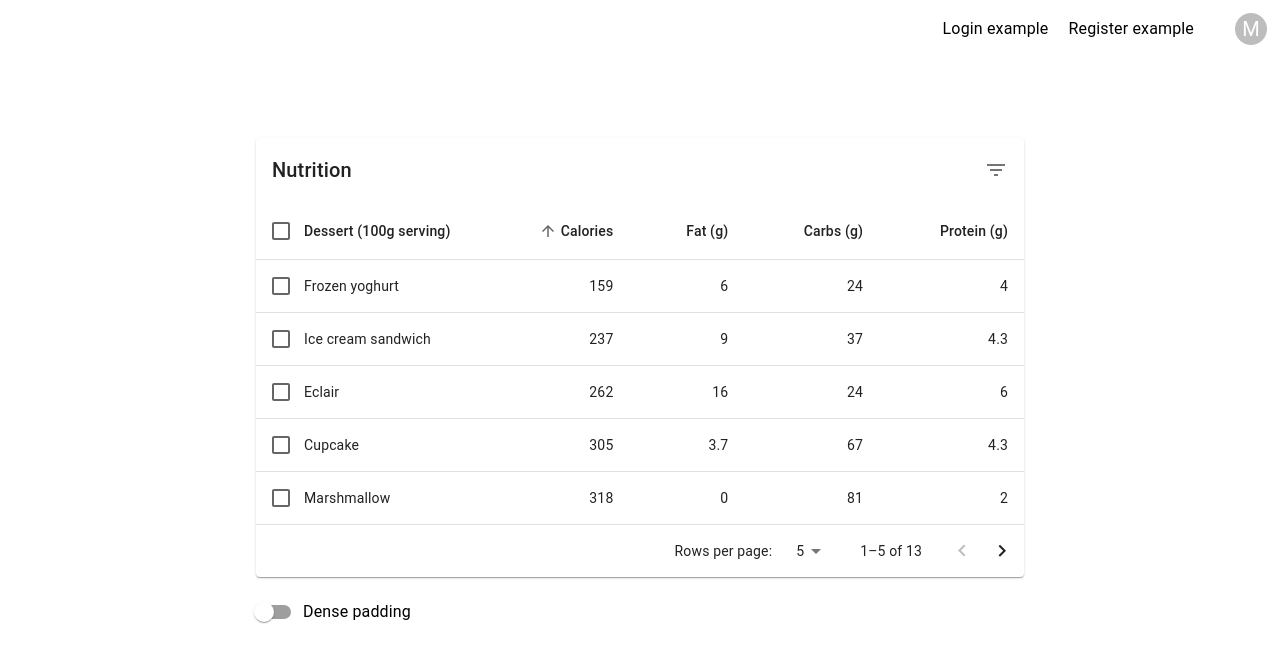
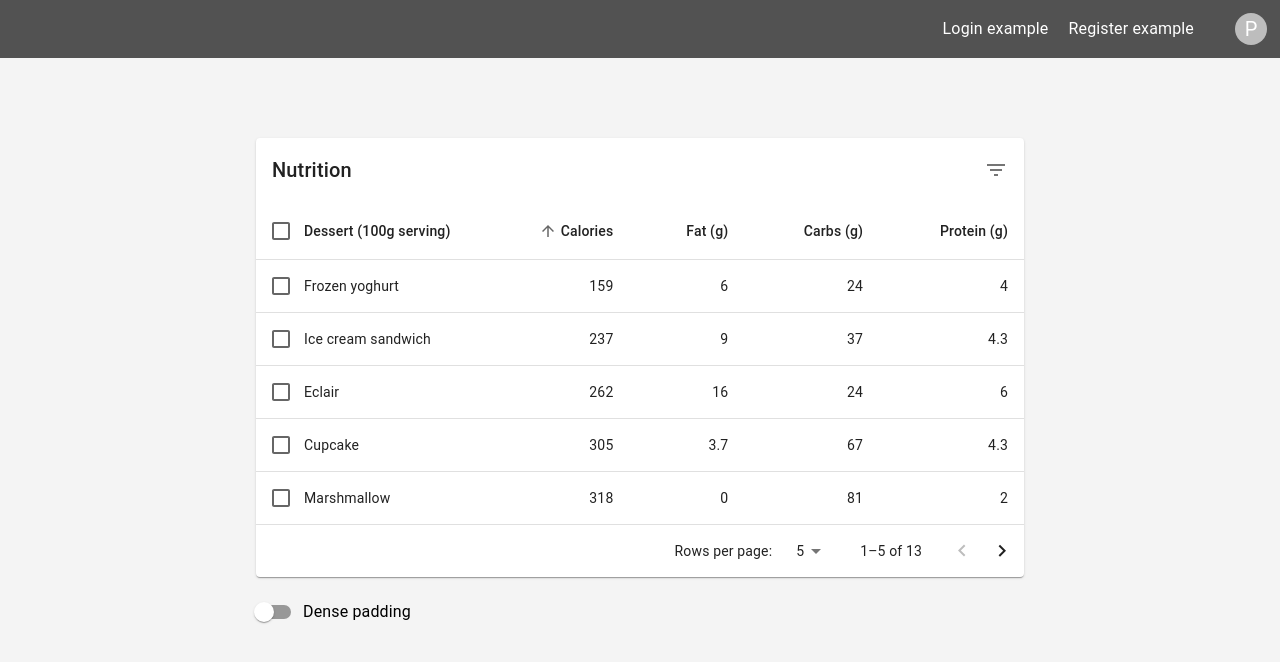
Before and after one commit to pkol92/materialui-app, a Next.js app: page / in a window 1280 px wide. Shown: the top 662 px of the page. Built offline with nearby package versions, Linux system fonts and the light colour scheme.

Commit message:
add style

```diff
--- a/components/navbar.tsx
+++ b/components/navbar.tsx
@@ -24,7 +24,7 @@ export default function Navbar() {
     setAnchorEl(null);
   };
   return (
-    <>
+    <div className="bg-neutral-600 text-white">
       <Box
         sx={{
           display: "flex",
@@ -36,10 +36,10 @@ export default function Navbar() {
         }}
       >
         <Typography sx={{ minWidth: 100 }}>
-          <Link href="/login">Login example</Link>{" "}
+          <Link href="/login">Login example</Link>
         </Typography>
         <Typography sx={{ minWidth: 100 }}>
-          <Link href="/register">Register example</Link>{" "}
+          <Link href="/register">Register example</Link>
         </Typography>
         <Tooltip title="Account settings">
           <IconButton
@@ -50,7 +50,7 @@ export default function Navbar() {
             aria-haspopup="true"
             aria-expanded={open ? "true" : undefined}
           >
-            <Avatar sx={{ width: 32, height: 32 }}>M</Avatar>
+            <Avatar sx={{ width: 32, height: 32 }}>P</Avatar>
           </IconButton>
         </Tooltip>
       </Box>
@@ -115,6 +115,6 @@ export default function Navbar() {
           Logout
         </MenuItem>
       </Menu>
-    </>
+    </div>
   );
 }
--- a/pages/register/registerForm.tsx
+++ b/pages/register/registerForm.tsx
@@ -27,7 +27,11 @@ export const RegisterForm = () => {
     <Box
       component="form"
       sx={{
-        "& .MuiTextField-root": { m: 1, width: "100%" },
+        "& .MuiTextField-root": {
+          m: 1,
+          width: "100%",
+          backgroundColor: "white",
+        },
         "& > div": { display: "flex" },
         maxWidth: "500px",
         margin: "auto",
--- a/styles/globals.css
+++ b/styles/globals.css
@@ -24,5 +24,5 @@ body {
       rgb(var(--background-end-rgb))
     )
     rgb(var(--background-start-rgb)); */
-  /* background-color: rgb(244, 244, 244); */
+  background-color: rgb(244, 244, 244);
 }
```
